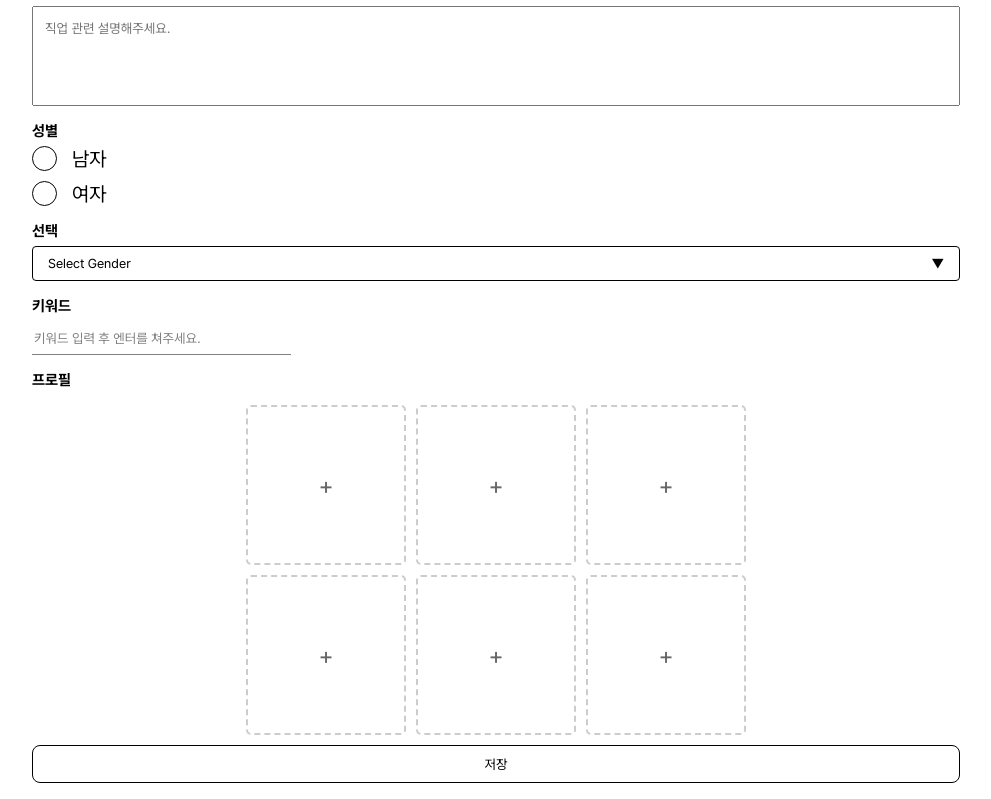
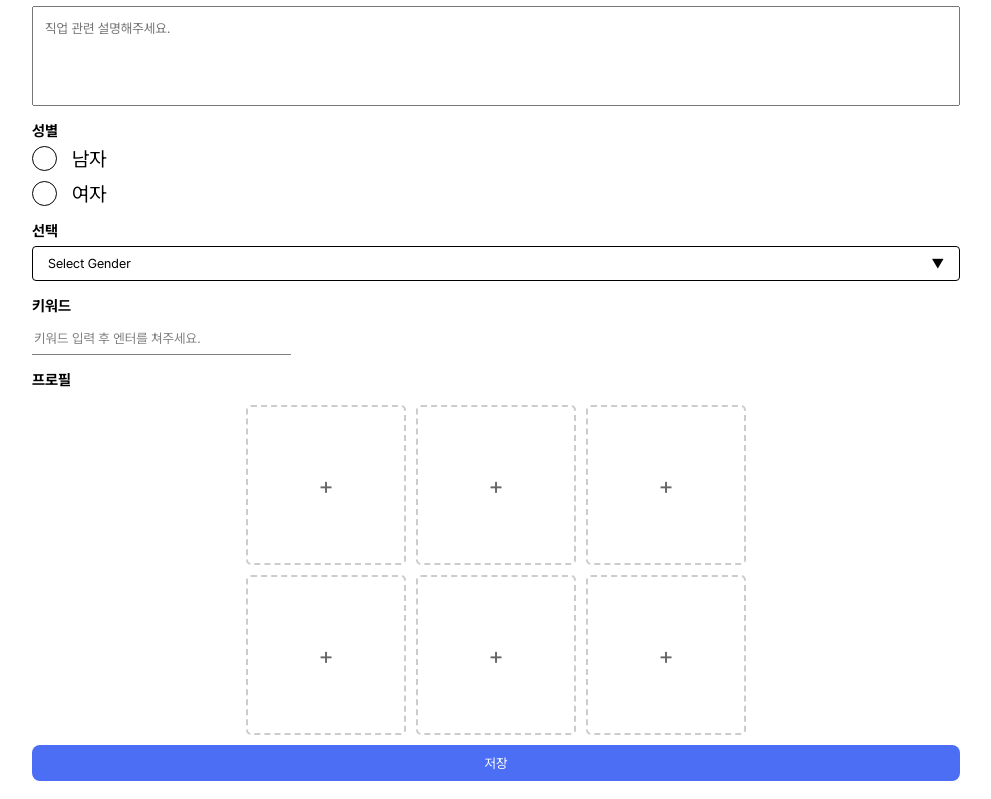
Before and after one commit to Project-Glint/glint-front, a Next.js app: page /register in a window 1280 px wide. Shown: the part 182-981 px from the top of the page, without its empty margins (144-1135 px from the left). Built offline with nearby package versions, Linux system fonts and the light colour scheme; what emotion-reset would draw is missing.

Commit message:
feat: button color style 예시코드작성 (#36)

```diff
--- a/src/components/button/Button.styled.ts
+++ b/src/components/button/Button.styled.ts
@@ -4,14 +4,23 @@ import { buttonVariant } from 'types';
 
 // TODO: 디자인 시스템 나오면 수정
 export const Button = styled.button<{ variant?: buttonVariant }>`
-  ${({ variant }) => css`
+  ${({ variant, theme }) => css`
+    color: ${theme.colors.gray0};
+    background-color: ${theme.colors.default};
     padding: 10px;
     border-radius: 8px;
     cursor: pointer;
-    border: 1px solid #000;
 
     &:disabled {
-      color: #cccccc;
+      background-color: ${theme.colors.disabled};
+    }
+
+    &:hover {
+      background-color: ${theme.colors.hover};
+    }
+
+    &:active {
+      background-color: ${theme.colors.active};
     }
   `}
 `;
```
